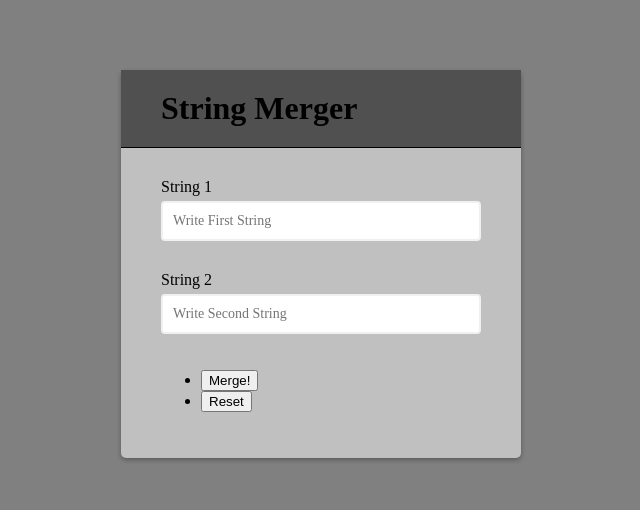
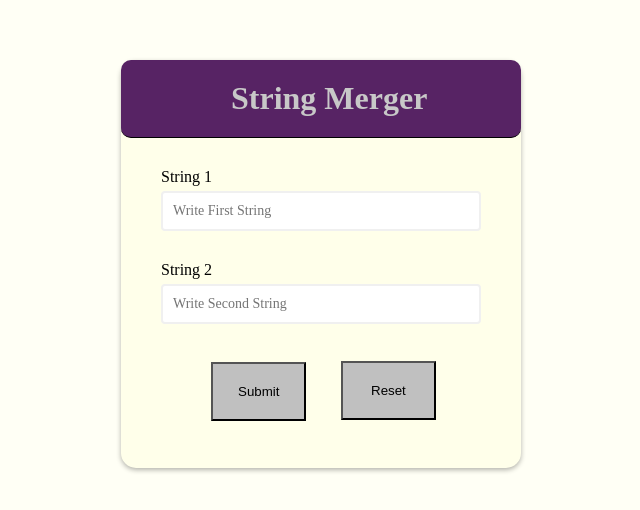
Before and after one commit to HenryNino03/String-Merger, a plain HTML site: page index.html in a window 1280 px wide. Shown: the part 136-646 px from the top of the page, without its empty margins (319-959 px from the left). Drawn offline with Linux system fonts and the light colour scheme.

Commit message:
some colors

```diff
--- a/index.html
+++ b/index.html
@@ -11,7 +11,7 @@
     <div class="header">
       <h1>String Merger</h1>
     </div>
-      <div id="s-form">
+    <div id="s-form" class="s-form">
           <form id="form" class="form">
             <div class="fields">
               <div class="form-control">
@@ -25,8 +25,8 @@
             </div>
             <div>
               <ul class="actions">
-                  <li><button type="submit" id="submit">Merge!</button></li>
-                <li><input type="reset" value="Reset"/></li>
+                <li><button class ="submit" type="submit" id="submit">Submit</button></li>
+                <li><button class ="reset" id="reset" type="reset" value="Reset"/>Reset</button></li>
               </ul>
             </div>
            </form>
@@ -75,7 +75,7 @@
             box-sizing:border-box;
           }
           body{
-                background-color:grey;
+            background-color:rgb(255,255,245);
             display:flex;
             align-items: center;
             justify-content:center;
@@ -83,22 +83,33 @@
             margin: 0;
           }
           .container{
-                background-color:silver;
-                border-radius:5px;
+            background-color:rgba(255,255,234);
+            border-radius:15px;
             box-shadow:0 2px 5px rgba(0,0,0,0.3);
             overflow:400px;
             width: 400px;
+            max-width: 100%;
+
           }
+
           .header{
-                background-color:rgba(80,80,80);
+            background-color:rgba(87,35,100);
             border-bottom:1px solid;
             padding:20px 40px;
+            border-radius: 10px;
+
           }
           .header h1{
+            color:rgba(200,200,200);
             margin:0;
+            position:relative;
+            left:70px;
+            top:0px;
           }
           .form{
             padding:30px 40px;
+            border-radius: 10px;
+
           }
           .form-control{
             margin-bottom: 10px;
@@ -118,15 +129,44 @@
             padding: 10px;
             width: 100%;
           }
-              .form-control small{
-                visibility:hidden;
-                position: absolute;
-                bottom: 0;
-                left: 0;
+          .form button.submit {
+            background-color:green;
+            color:black;
+            position:relative;
+            left:10px;
+            top:2px;
+            background-color:silver;
+            transition-duration: 0.4s;
+            padding:20px 25px;
           }
-              .form-control.error small{
-                visibility:visible;
+          .form button.submit:hover {
+            background-color: green; /* Green */
+            color: silver;
           }
+          .form button.reset {
+            background-color:silver;
+            color:black;
+            position:relative;
+            left:140px;
+            top:-58px;
+            background-color:silver;
+            transition-duration: 0.4s;
+            padding:20px 28px;
+
+          }
+          .form button.reset:hover {
+            background-color: red; /* Green */
+            color: silver;
+          }
+          .form li{
+            display:block;
+          }
+
+          .actions{
+            margin-bottom:-40px;
+          }
+
+
 
         </style>
   </body>
```
Lines whose indentation alone changed are shown as unchanged.
